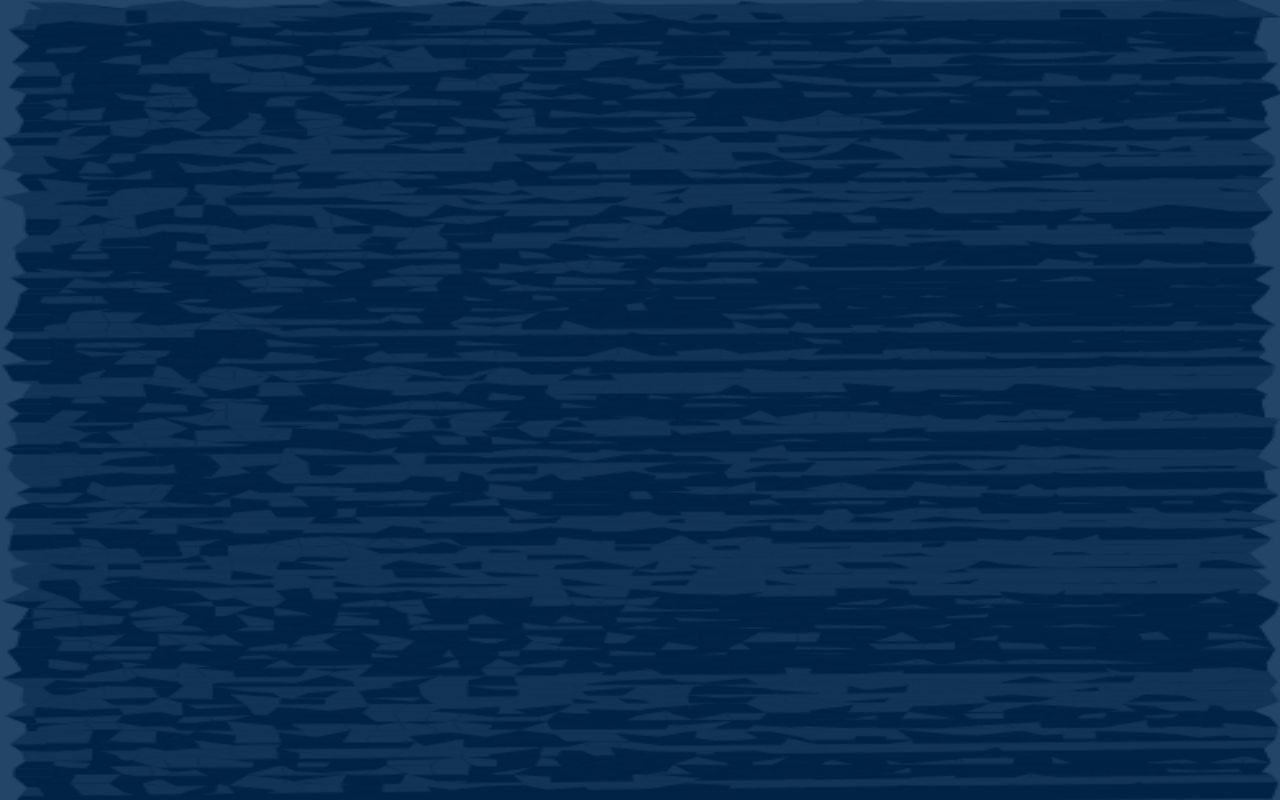
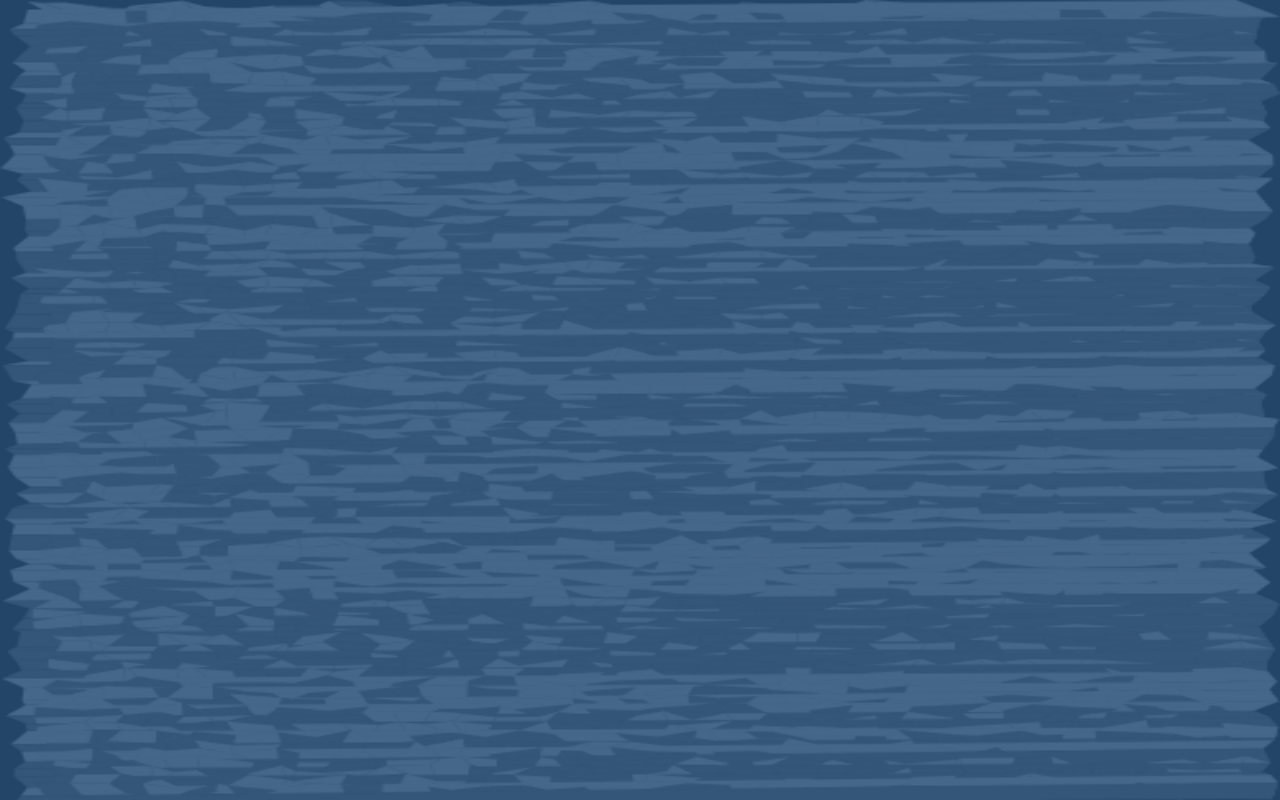
Before and after one commit to laf29/MapGen, a plain HTML site: page index.html in a window 1280 px wide. Drawn offline with Linux system fonts and the light colour scheme.

Commit message:
Update index.html

```diff
--- a/index.html
+++ b/index.html
@@ -84,9 +84,9 @@
 
       for (i = 0; i < density - GridX-1; i++) {
         if (LandArray[i] == "B") {
-          ctx.fillStyle = "#123456";
+          ctx.fillStyle = "#456789";
         } else if (LandArray[i] == "G") {
-          ctx.fillStyle = "#012345";
+          ctx.fillStyle = "#345678";
         };
         drawQuads(i);
       };
```
